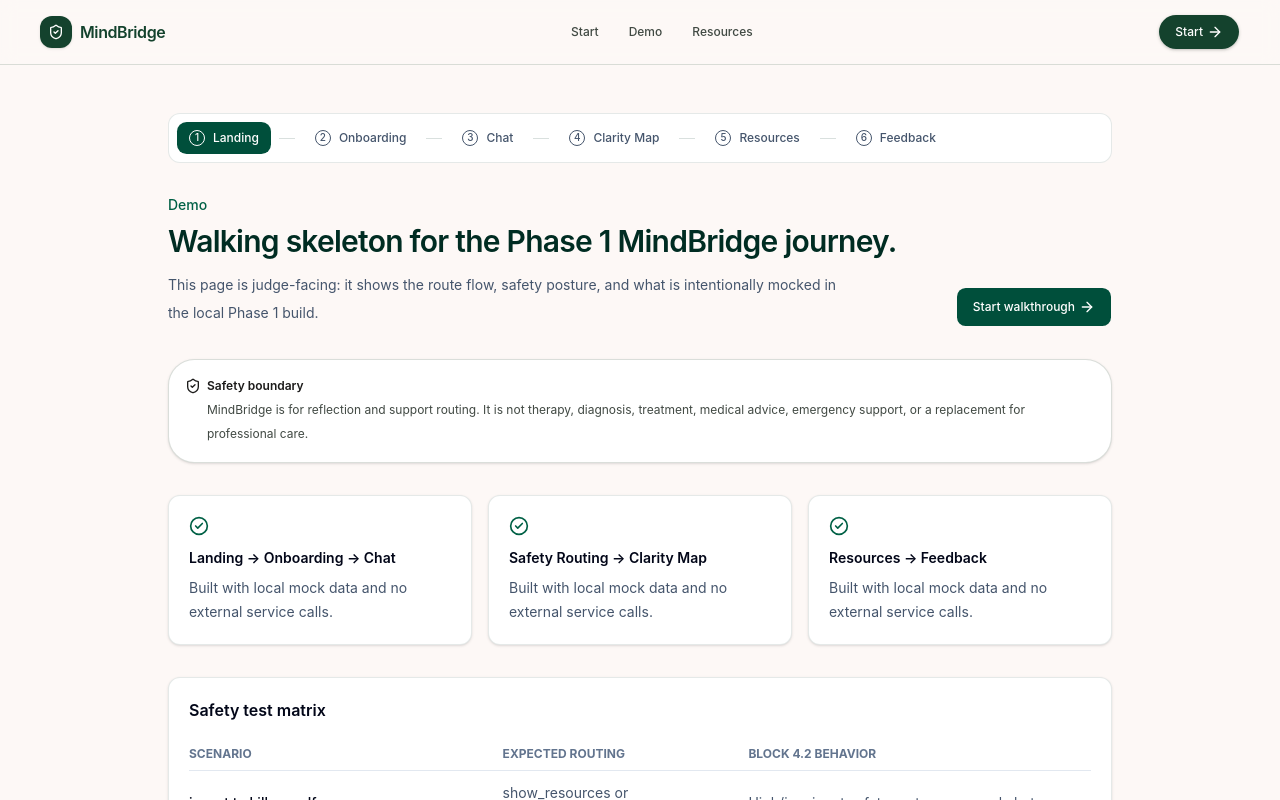
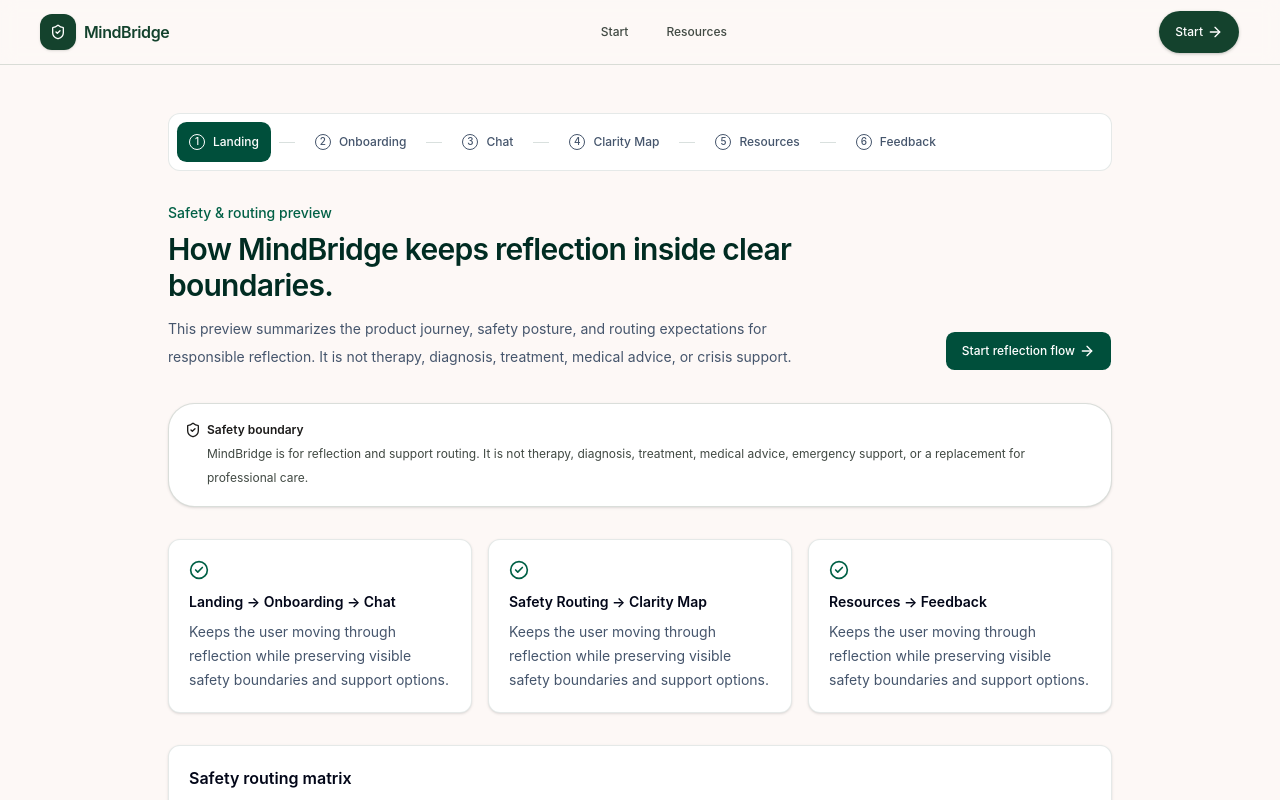
Before and after one commit to souvikb07/mental-health-platform, a Next.js app: page /demo in a window 1280 px wide. Shown: the top 800 px of the page. Built offline with nearby package versions, Linux system fonts and the light colour scheme.

Commit message:
Address MindBridge demo readiness fixes

```diff
--- a/src/app/demo/page.tsx
+++ b/src/app/demo/page.tsx
@@ -26,18 +26,21 @@ export default function DemoPage() {
       <JourneyStepper current="/" />
       <section className="grid gap-4 md:grid-cols-[1fr_auto] md:items-end">
         <div>
-          <p className="text-sm font-medium text-emerald-800">Demo</p>
+          <p className="text-sm font-medium text-emerald-800">
+            Safety & routing preview
+          </p>
           <h1 className="mt-2 text-3xl font-semibold tracking-tight text-emerald-950">
-            Walking skeleton for the Phase 1 MindBridge journey.
+            How MindBridge keeps reflection inside clear boundaries.
           </h1>
-            <p className="mt-3 max-w-2xl text-sm leading-7 text-slate-600">
-              This page is judge-facing: it shows the route flow, safety posture,
-            and what is intentionally mocked in the local Phase 1 build.
-            </p>
+          <p className="mt-3 max-w-2xl text-sm leading-7 text-slate-600">
+            This preview summarizes the product journey, safety posture, and
+            routing expectations for responsible reflection. It is not therapy,
+            diagnosis, treatment, medical advice, or crisis support.
+          </p>
         </div>
         <Button asChild className="h-10 bg-emerald-900 px-4 text-white hover:bg-emerald-800">
           <Link href="/onboarding">
-            Start walkthrough
+            Start reflection flow
             <ArrowRight className="size-4" aria-hidden="true" />
           </Link>
         </Button>
@@ -53,20 +56,23 @@ export default function DemoPage() {
             <CheckCircle2 className="size-5 text-emerald-800" aria-hidden="true" />
             <h2 className="mt-3 text-sm font-semibold text-slate-950">{item}</h2>
             <p className="mt-2 text-sm leading-6 text-slate-600">
-              Built with local mock data and no external service calls.
+              Keeps the user moving through reflection while preserving visible
+              safety boundaries and support options.
             </p>
           </div>
         ))}
       </section>
-      <section className="rounded-lg border border-emerald-950/10 bg-white p-5 shadow-sm">
-        <h2 className="text-base font-semibold text-slate-950">Safety test matrix</h2>
-        <div className="mt-4 overflow-x-auto">
+      <section className="min-w-0 rounded-lg border border-emerald-950/10 bg-white p-5 shadow-sm">
+        <h2 className="text-base font-semibold text-slate-950">
+          Safety routing matrix
+        </h2>
+        <div className="mt-4 max-w-full overflow-x-auto">
           <table className="w-full min-w-[42rem] border-collapse text-left text-sm">
             <thead className="text-xs uppercase text-slate-500">
               <tr>
                 <th className="border-b border-slate-200 py-2 pr-4">Scenario</th>
                 <th className="border-b border-slate-200 py-2 pr-4">Expected routing</th>
-                <th className="border-b border-slate-200 py-2">Block 4.2 behavior</th>
+                <th className="border-b border-slate-200 py-2">Expected behavior</th>
               </tr>
             </thead>
             <tbody>
--- a/src/components/layout/site-header.tsx
+++ b/src/components/layout/site-header.tsx
@@ -5,7 +5,6 @@ import { Button } from "@/components/ui/button";
 
 const navItems = [
   { href: "/onboarding", label: "Start" },
-  { href: "/demo", label: "Demo" },
   { href: "/resources", label: "Resources" },
 ];
 
@@ -13,8 +12,12 @@ export function SiteHeader() {
   return (
     <header className="border-b border-border/60 bg-background/85 backdrop-blur supports-[backdrop-filter]:bg-background/75">
       <div className="mx-auto flex min-h-16 w-full max-w-[1280px] items-center justify-between gap-4 px-5 sm:px-6 lg:px-10">
-        <Link href="/" className="flex items-center gap-2" aria-label="MindBridge home">
-          <span className="flex size-8 items-center justify-center rounded-lg bg-primary text-primary-foreground shadow-sm">
+        <Link
+          href="/"
+          className="flex min-h-11 items-center gap-2"
+          aria-label="MindBridge home"
+        >
+          <span className="flex size-9 items-center justify-center rounded-lg bg-primary text-primary-foreground shadow-sm">
             <ShieldCheck className="size-4" aria-hidden="true" />
           </span>
           <span className="font-semibold tracking-tight text-primary">
@@ -27,13 +30,13 @@ export function SiteHeader() {
               key={item.href}
               asChild
               variant="ghost"
-              className="h-9 rounded-full px-3 text-muted-foreground hover:bg-muted hover:text-primary"
+              className="h-10 rounded-full px-4 text-muted-foreground hover:bg-muted hover:text-primary"
             >
               <Link href={item.href}>{item.label}</Link>
             </Button>
           ))}
         </nav>
-        <Button asChild className="h-9 rounded-full bg-primary px-4 text-primary-foreground shadow-sm hover:bg-primary/90">
+        <Button asChild className="h-11 rounded-full bg-primary px-4 text-primary-foreground shadow-sm hover:bg-primary/90">
           <Link href="/onboarding">
             Start
             <ArrowRight className="size-4" aria-hidden="true" />
--- a/src/components/product/clarity-map-card.tsx
+++ b/src/components/product/clarity-map-card.tsx
@@ -221,7 +221,12 @@ export function StructuredClarityMapCard({
           </p>
         </section>
 
-        <section className="grid gap-4 md:grid-cols-2">
+        <section className="rounded-3xl border border-border/60 bg-muted/50 p-5 sm:p-6">
+          <SectionEyebrow icon={CheckCircle2}>Action Plan</SectionEyebrow>
+          <p className="mt-3 max-w-2xl text-sm leading-6 text-muted-foreground">
+            Practical next steps based only on this conversation.
+          </p>
+          <div className="mt-5 grid gap-4 md:grid-cols-2">
             <ActionBlock
               title="Next 24 hours"
               items={clarityMap.actionPlan.next24Hours}
@@ -230,6 +235,7 @@ export function StructuredClarityMapCard({
               title="Next 7 days"
               items={clarityMap.actionPlan.next7Days}
             />
+          </div>
         </section>
 
         <section className="rounded-3xl border border-primary/15 bg-primary/10 p-5 sm:p-6">
--- a/src/components/product/feedback-form.tsx
+++ b/src/components/product/feedback-form.tsx
@@ -137,6 +137,7 @@ function RatingRow({
                 : "flex size-10 items-center justify-center rounded-full border border-border/70 bg-card text-sm font-semibold text-muted-foreground hover:bg-muted"
             }
             aria-pressed={rating === value}
+            aria-label={`${label} ${rating} out of 5`}
           >
             {rating}
           </button>
--- a/src/components/product/journey-stepper.tsx
+++ b/src/components/product/journey-stepper.tsx
@@ -31,7 +31,7 @@ export function JourneyStepper({ current }: JourneyStepperProps) {
               <Link
                 href={step.href}
                 className={cn(
-                  "flex h-8 items-center gap-2 rounded-md px-3 text-xs font-medium text-slate-600 transition hover:bg-emerald-50 hover:text-emerald-950",
+                  "flex h-10 items-center gap-2 rounded-md px-3 text-xs font-medium text-slate-600 transition hover:bg-emerald-50 hover:text-emerald-950",
                   isCurrent && "bg-emerald-900 text-white hover:bg-emerald-900 hover:text-white",
                 )}
                 aria-current={isCurrent ? "step" : undefined}
--- a/src/lib/mock/mock-resources.ts
+++ b/src/lib/mock/mock-resources.ts
@@ -37,7 +37,7 @@ export const mockResources: SupportResource[] = [
     id: "us-trusted-person",
     title: "Reach a trusted person nearby",
     description:
-      "If you might not be safe alone, contact someone you trust and ask them to stay with you or help you reach local support.",
+      "If someone may be in immediate danger, contact local emergency services or a trusted person near them.",
     type: "trusted-person",
     country: "US",
     topics: ["support", "minor_safety", "self_harm", "abuse", "safety"],
@@ -82,7 +82,7 @@ export const mockResources: SupportResource[] = [
     id: "in-trusted-adult-or-person",
     title: "Reach a trusted person in India",
     description:
-      "If you might not be safe alone, contact a trusted person nearby and ask them to stay with you or help you reach local support.",
+      "If someone may be in immediate danger, contact local emergency services or a trusted person near them.",
     type: "trusted-person",
     country: "IN",
     topics: ["support", "minor_safety", "self_harm", "abuse", "safety"],
```
Also changed, not shown: 1 other file (tests, documents, lock files or other folders). Lines whose indentation alone changed are shown as unchanged.
